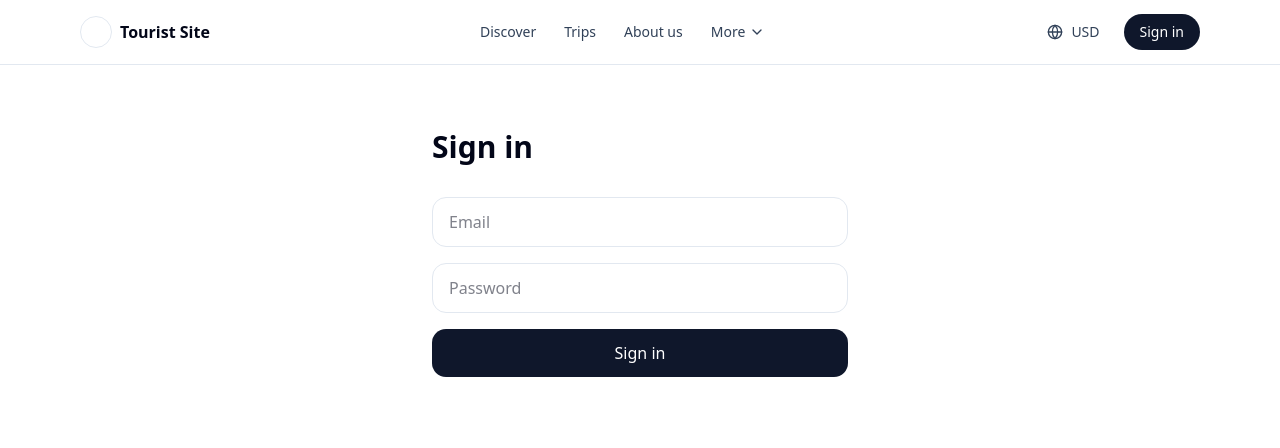
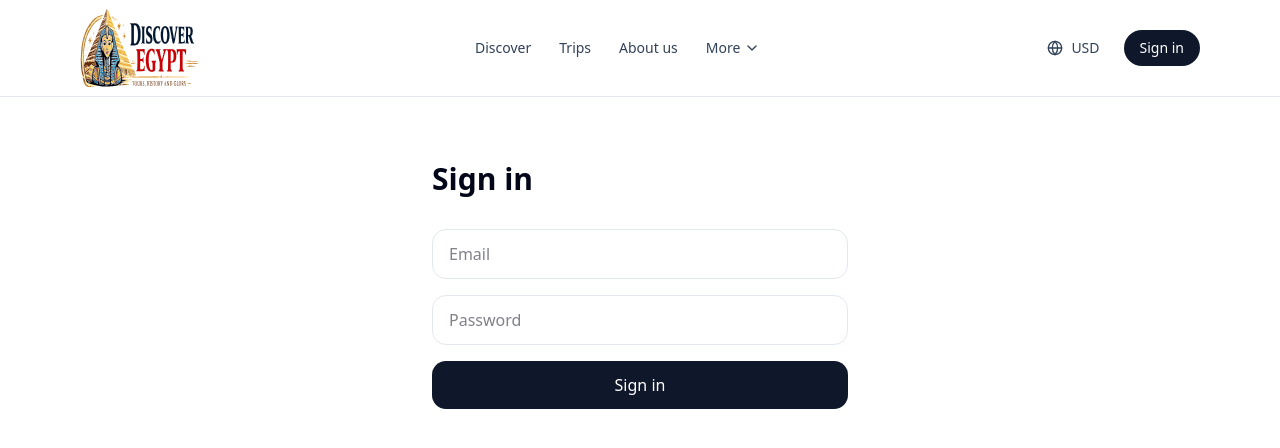
Before and after one commit to fadooda/tourist-travel-planner, a Next.js app: page /auth/login in a window 1280 px wide. Shown: the top 448 px of the page. Built offline with nearby package versions, Linux system fonts and the light colour scheme; no server answers.

Commit message:
feat(branding): add logo svg and update header brand rendering

```diff
--- /dev/null
+++ b/components/brand/logo.tsx
@@ -0,0 +1,18 @@
+// components/brand/logo.tsx
+import Image from "next/image";
+import Link from "next/link";
+
+export function Logo() {
+  return (
+    <Link href="/" className="flex items-center">
+      <Image
+        src="/discover-egypt-logo.svg"   // (if it's actually PNG, use /logo.png)
+        alt="Discover Egypt"
+        width={800}
+        height={800}
+        priority
+        className="h-16 w-auto object-contain md:h-20"
+      />
+    </Link>
+  );
+}
--- a/components/site-header.tsx
+++ b/components/site-header.tsx
@@ -1,6 +1,7 @@
 // components/site-header.tsx
 import Link from "next/link";
 import { Globe, ChevronDown, User } from "lucide-react";
+import { Logo } from "@/components/brand/logo";
 import { Button } from "@/components/ui/button";
 import { UserMenu } from "@/components/auth/user-menu";
 import {
@@ -13,11 +14,12 @@ import {
 export function SiteHeader() {
   return (
     <header className="sticky top-0 z-50 w-full border-b bg-white/80 backdrop-blur">
-      <div className="mx-auto flex h-16 max-w-6xl items-center justify-between px-4">
-        <Link href="/" className="flex items-center gap-2 font-semibold">
+      <div className="mx-auto flex h-24 max-w-6xl items-center justify-between px-4">
+        <Logo />
+        {/* <Link href="/" className="flex items-center gap-2 font-semibold">
           <div className="h-8 w-8 rounded-full border" />
-          <span>Tourist Site</span>
-        </Link>
+          <span>Discover Egypt</span>
+        </Link> */}
 
         <nav className="hidden items-center gap-7 md:flex">
           <Link className="text-sm font-medium text-slate-700 hover:text-slate-950" href="/discover">
```
Also changed, not shown: public/discover-egypt-logo.svg (added).
